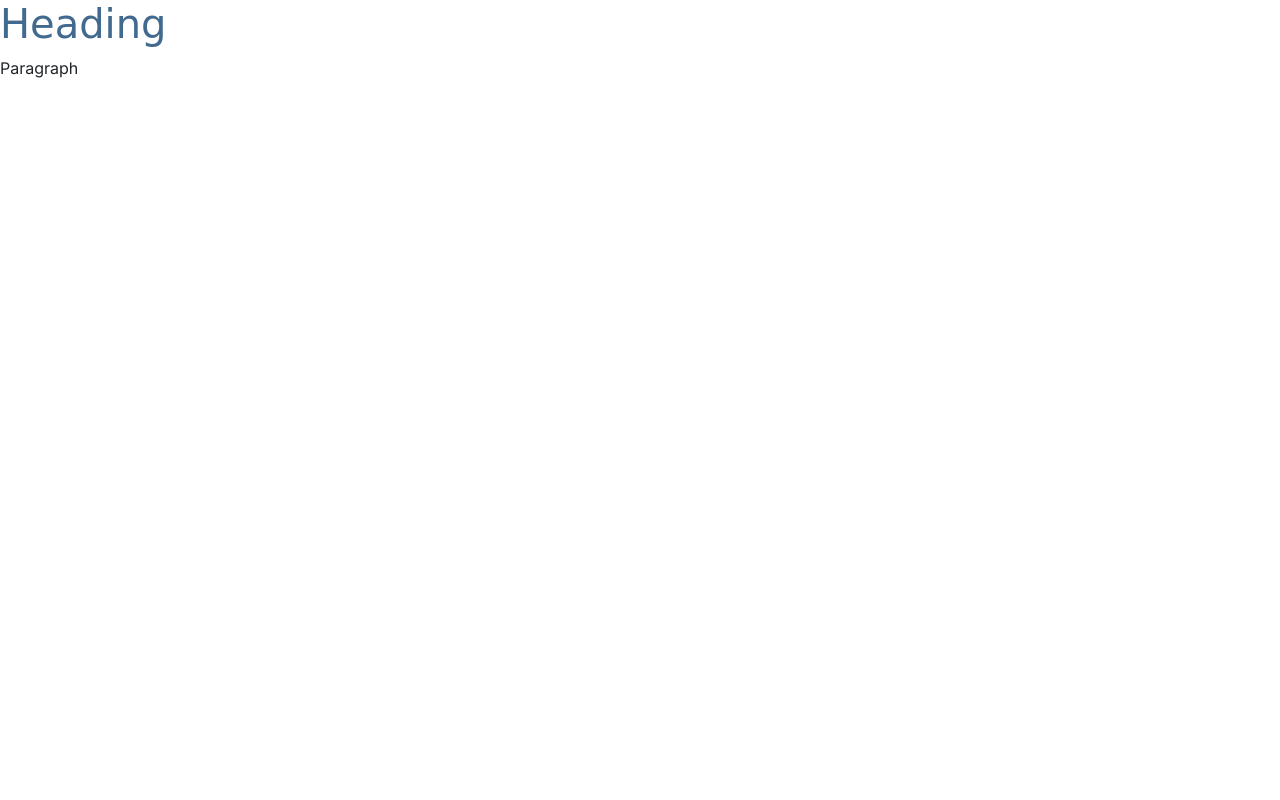
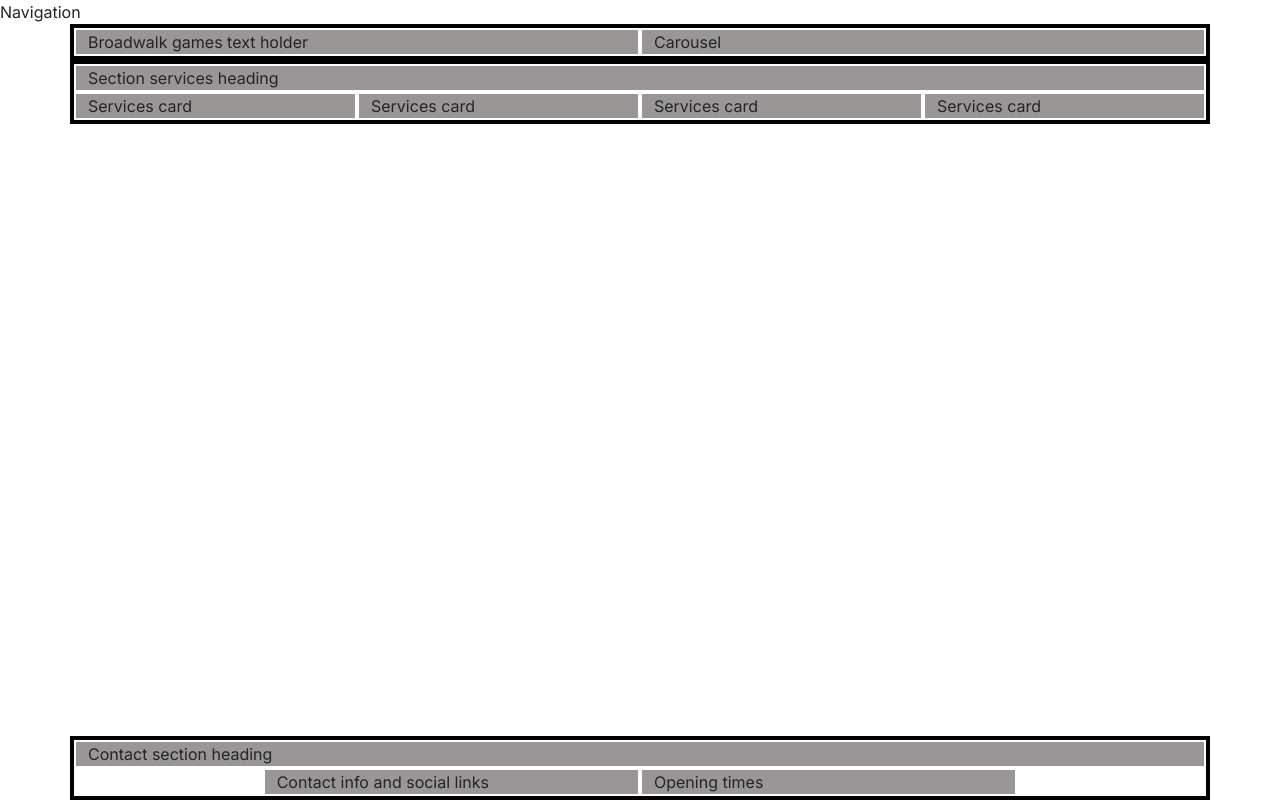
Before and after one commit to AlexandraSelby/-boardwalk-games, a plain HTML site: page index.html in a window 1280 px wide. Drawn offline with nearby package versions, Linux system fonts and the light colour scheme; a web font is replaced by a local one.

Commit message:
Adding homepage boilerplate and main elements

```diff
--- a/css/styles.css
+++ b/css/styles.css
@@ -6,8 +6,10 @@
 :root{
     --primary-font: "Inter", sans-serif;
     --secondary-font: "Macondo", cursive;
-    --primary-color: #416a8e; /* Example primary color - blue*/
-
+    --primary-color: #3a2620; /* Example primary color - dark brown*/
+    --secondary-color: #aa9581; /* Example secondary color - light beige*/
+    --light-highlight-color: #7a9fc2; /* Example light highlight color - light blue*/
+    --highlight-color:#416a8e; /* Example highlight color - blue*/
 }
 /*global styles*/
 body{
@@ -15,7 +17,20 @@ body{
 }
 h1,
 h2,
-h3{
+h3 {
     font-family: var(--secondary-font);
     color: var(--primary-color);
 }
+.sub-heading-color{
+    color: var(--highlight-color);
+}
+
+
+.container,
+.row {
+    border:2px solid black
+}
+.col-12 {
+    border:2px solid white;
+    background-color: rgb(154, 150, 150);
+}
--- a/index.html
+++ b/index.html
@@ -2,20 +2,62 @@
 <html lang="en">
 <head>
     <meta charset="UTF-8">
-    <meta name="viewport" content="width=git, initial-scale=1.0">
+    <meta name="viewport" content="width=device-width, initial-scale=1.0">
+    <meta name="description" content="Boardwalk Games, your ultimate gaming retreat! Perfect for casual gamers, enthusiasts, and student gatherings. Visit us for your next adventure in board gaming.">
+      <title>Broadwalk Games | Home</title>
+    <!-- favicons generated by favicon.io -->
+    <link rel="apple-touch-icon" sizes="180x180" href="assets/images/apple-touch-icon.png">
+    <link rel="icon" type="image/png" sizes="32x32" href="css/assets/images/favicon-32x32.png">
+    <link rel="icon" type="image/png" sizes="16x16" href="css/assets/images/favicon-16x16.png">
 
-      <title>Document</title>
       <!-- Bootstrap 5 -->
-    <link href="https://cdn.jsdelivr.net/npm/bootstrap@5.3.3/dist/css/bootstrap.min.css" rel="stylesheet">
 
-
+      <link href="https://cdn.jsdelivr.net/npm/bootstrap@5.3.3/dist/css/bootstrap.min.css" rel="stylesheet">
 
        <!--Stylesheet-->
     <link rel="stylesheet" href="css/styles.css">
 </head>
-<body>
-    <h1> Heading</h1>
-    <p>Paragraph</p>
+<!--Classes on body to work with mt-auto on footer to ensure it always stays at the bottom of the page-->
+
+<body class="d-flex flex-column min-vh-100">
+   <!--Navigation-->
+   <div> Navigation</div>
+   <!--Header with carousel-->
+   <header class="container">
+    <div class="row">
+    <div class="col-12 col-xl-6">Broadwalk games text holder</div>
+    <div class="col-12 col-xl-6">Carousel</div>
+    </div>
+    </header>
+   <!--Main element to hold all key sec-->
+   <main>
+    <!--services section-->
+
+    <section class="container">
+      <div class="row">
+        <div class="col-12">Section services heading</div>
+        <div class="col-12 col-md-6 col-xl-3">Services card</div>
+        <div class="col-12 col-md-6 col-xl-3">Services card</div>
+        <div class="col-12 col-md-6 col-xl-3">Services card</div>
+        <div class="col-12 col-md-6 col-xl-3">Services card</div>
+      </div>
+    </section>
+   </main>
+    <!--Footer-->
+    <!--mt-auto added to push the footer down-->
+    <footer class="mt-auto">
+      <div class="container">
+        <div class="row justify-content-center">
+          <div class="col-12">Contact section heading</div>
+          <!--Contact info-->
+          <div class="col-12 col-md-6 col-xl-4">Contact info and social links</div>
+          <!--Opening times-->
+          <div class="col-12 col-md-6 col-xl-4">Opening times</div>
+        </div>
+      </div>
+    </footer>
+
+
        <!-- Bootstrap JS -->
      <script src="https://cdn.jsdelivr.net/npm/bootstrap@5.3.3/dist/js/bootstrap.bundle.min.js"
      integrity="sha384-YvpcrYf0tY3lHB60NNkmXc5s9fDVZLESaAA55NDzOxhy9GkcIdslK1eN7N6jIeHz" crossorigin="anonymous">
```
